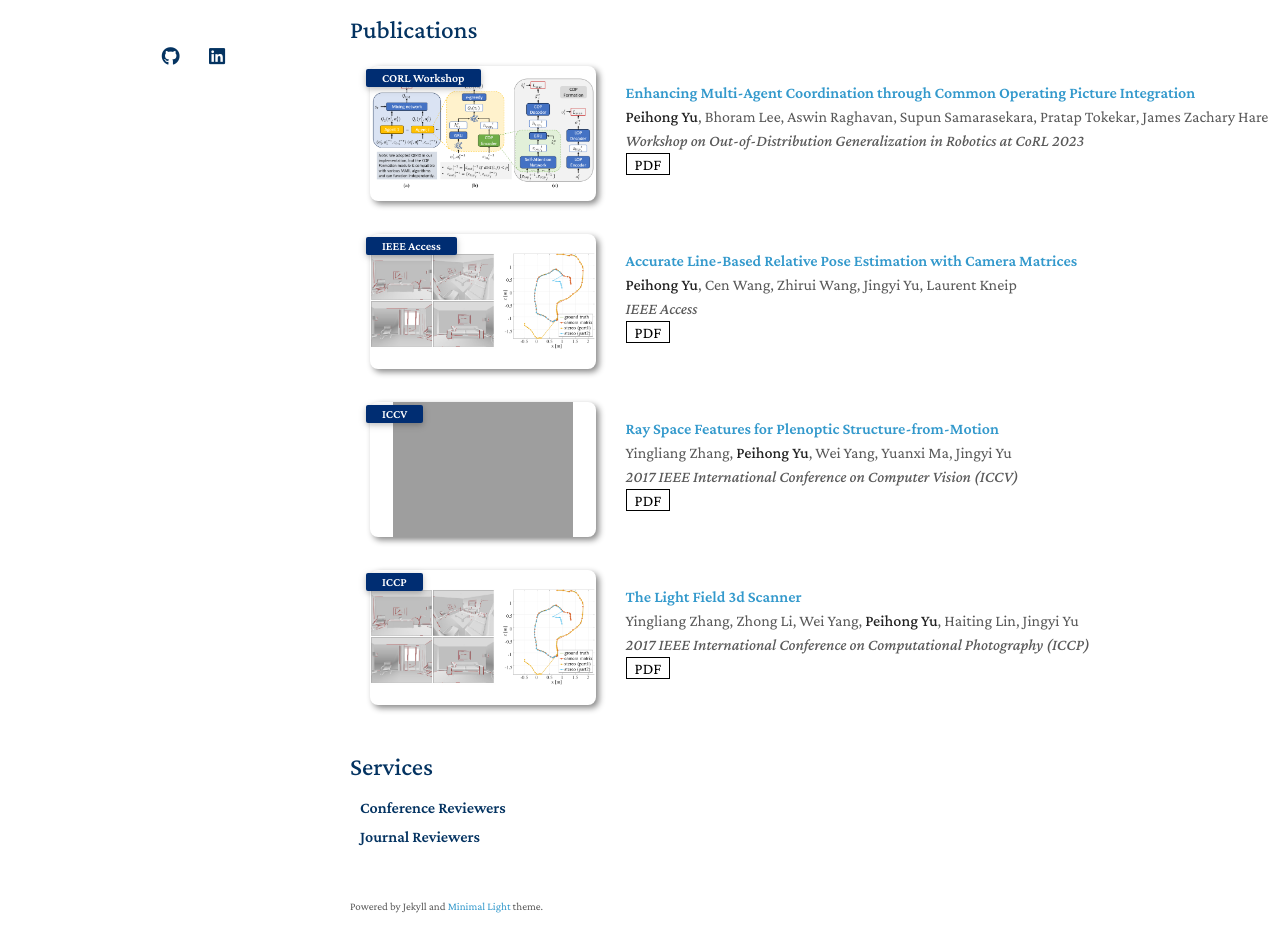
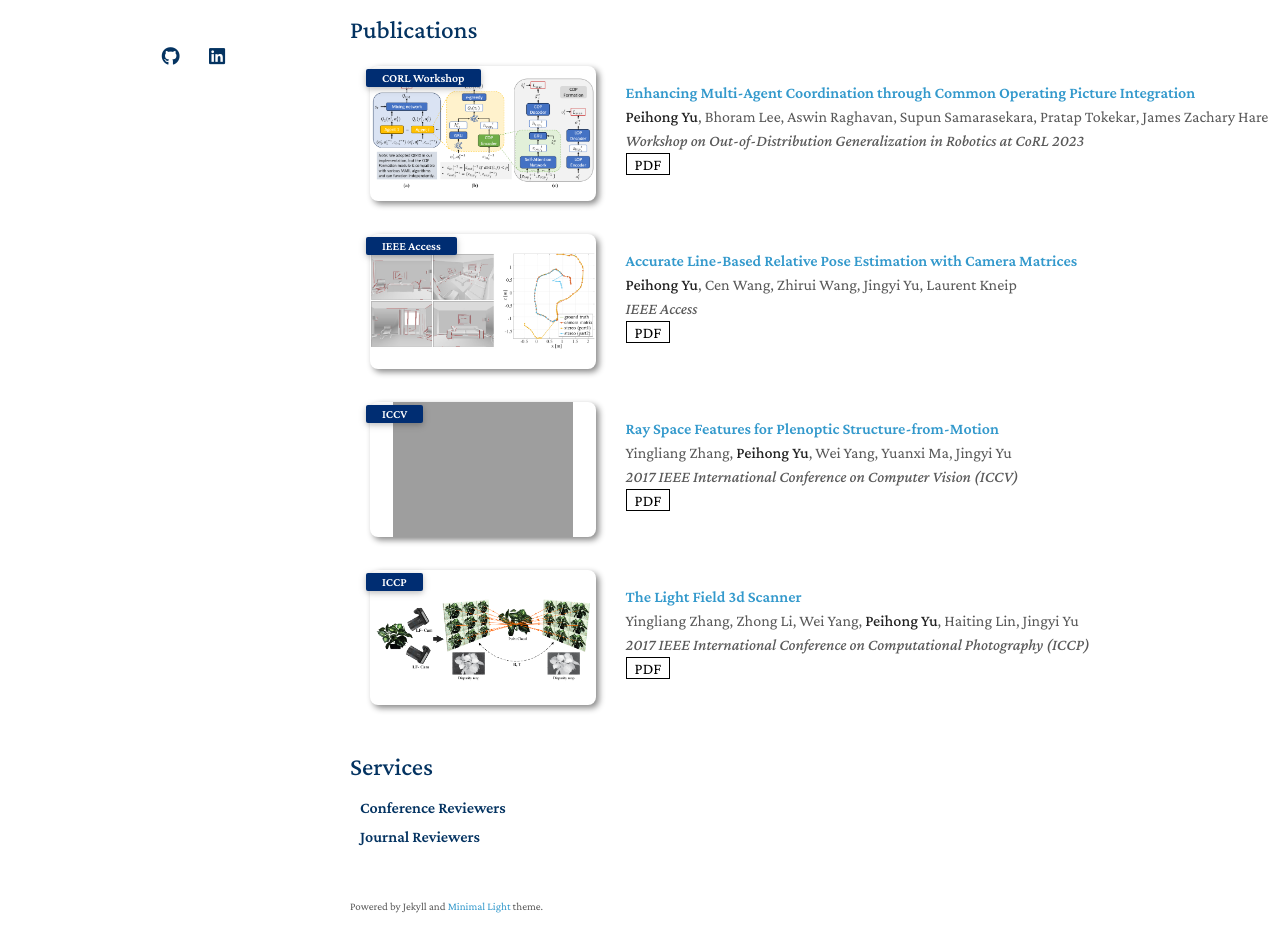
Before and after one commit to PeihongYu/peihongyu.com-neat, a Jekyll site: the page built from index.md, in a window 1280 px wide and 1380 px high. Shown: the part 393-1345 px from the top of the window. Built offline with Jekyll 4.4.1, drawn with Linux system fonts in a browser that asks for light colours; nearby versions of some CDN libraries; a style sheet for code colours, icons or effects is not loaded; our own code applies the rules of GitHub Pages for plain Markdown files; grey boxes are pictures that could not be loaded.

Commit message:
revise pub

```diff
--- a/_data/publications.yml
+++ b/_data/publications.yml
@@ -34,5 +34,5 @@ main:
     conference: 2017 IEEE International Conference on Computational Photography (ICCP)
     pdf: https://ieeexplore.ieee.org/document/7951484
     code:
-    image: ./assets/img/Access.png
+    image: ./assets/img/ICCP.png
     doi: https://ieeexplore.ieee.org/document/7951484
```
Also changed, not shown: assets/img/ICCP.png (added).
